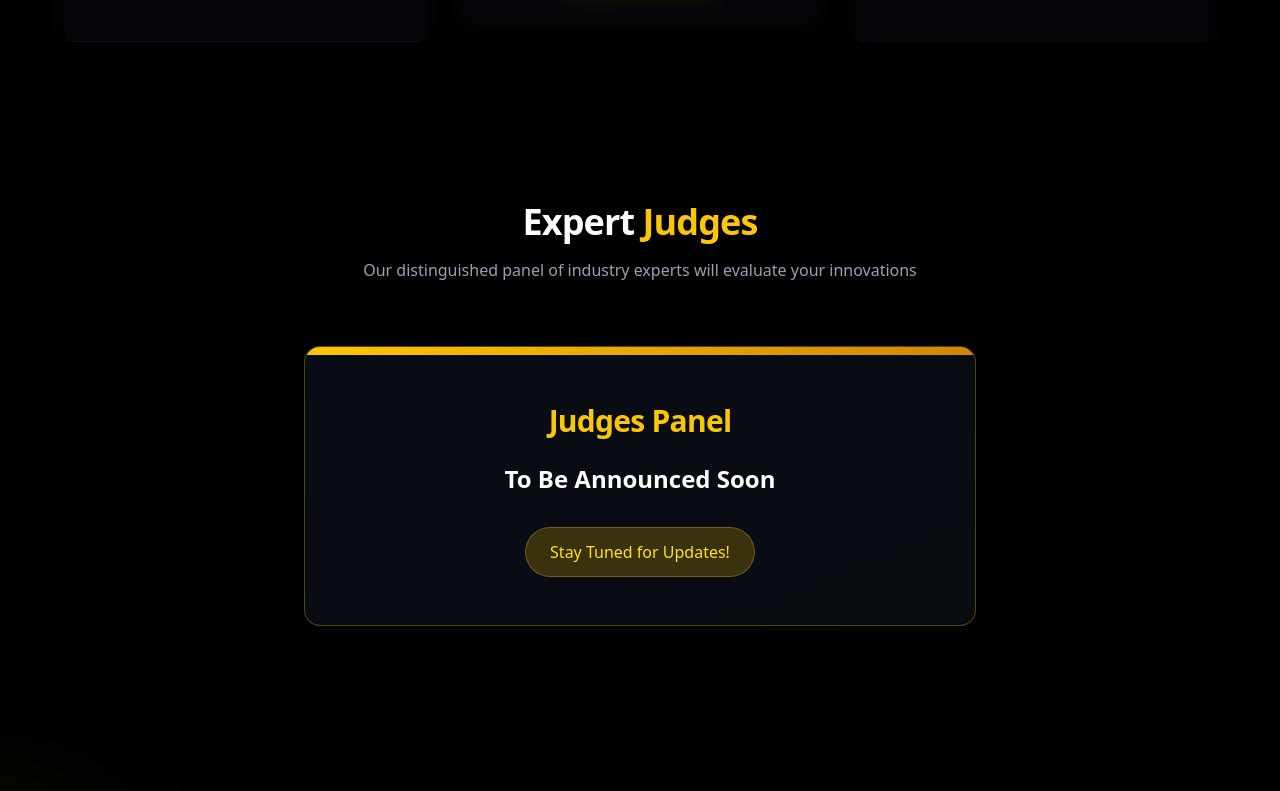
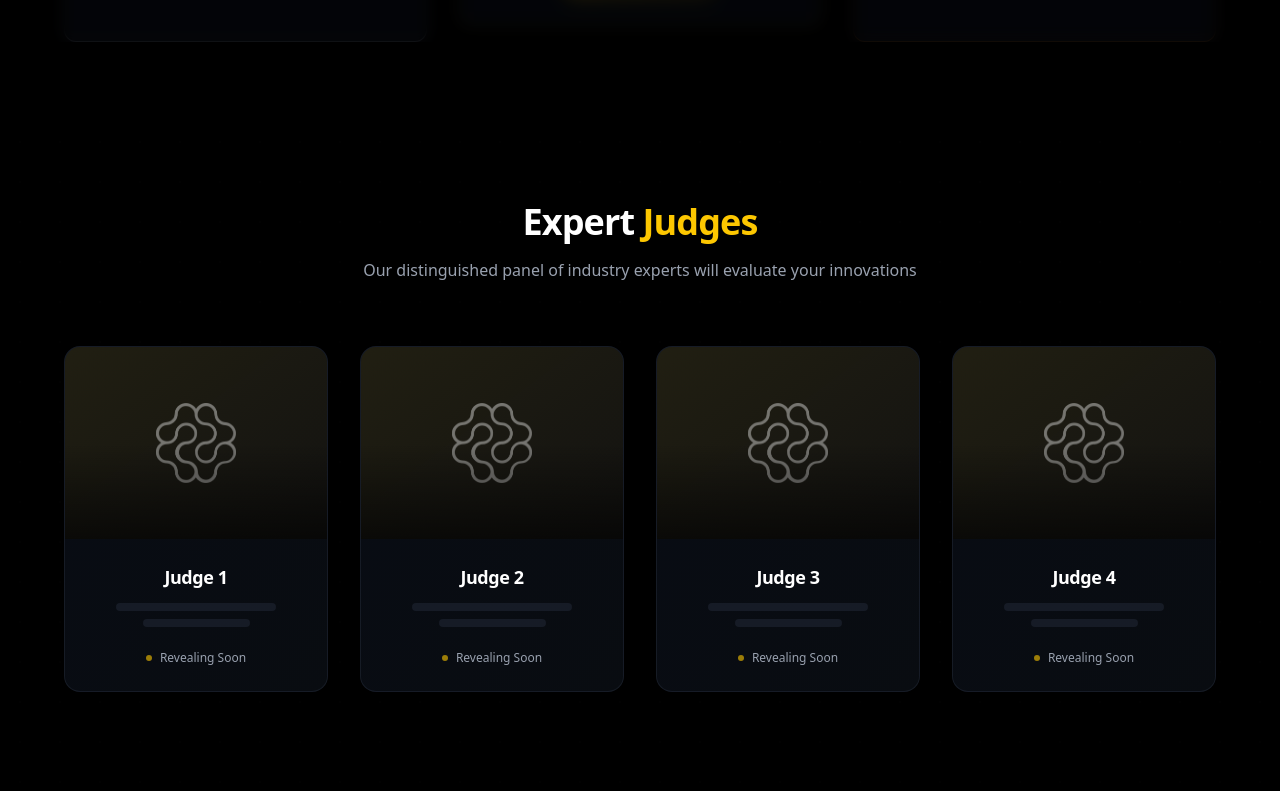
Before and after one commit to chahatkesh/openera, a Next.js app: page / in a window 1280 px wide. Shown: the part 4760-5551 px from the top of the page. Built offline with nearby package versions, Linux system fonts and the light colour scheme; a web font is replaced by a local one.

Commit message:
feat: Enhance Judges component with placeholder cards and image integration

```diff
--- a/src/components/Judges.tsx
+++ b/src/components/Judges.tsx
@@ -2,6 +2,7 @@
 
 import React from 'react';
 import { motion, Variants } from 'framer-motion';
+import Image from 'next/image';
 import SectionHeader from './SectionHeader';
 
 const Judges = () => {
@@ -11,7 +12,7 @@ const Judges = () => {
     visible: {
       opacity: 1,
       y: 0,
-      transition: { duration: 0.4, ease: "easeOut" }
+      transition: { duration: 0.2, ease: "easeOut" }
     }
   };
 
@@ -24,8 +25,64 @@ const Judges = () => {
     }
   };
 
+  // Judge placeholder data
+  const judgeSlots = Array.from({ length: 4 }, (_, index) => ({
+    id: index + 1,
+    position: `Judge ${index + 1}`
+  }));
+
+  const JudgePlaceholderCard = ({ judge }: { judge: { id: number; position: string } }) => (
+    <motion.div
+      variants={fadeIn}
+      className="group"
+      whileHover={{ scale: 1.02 }}
+      transition={{ duration: 0.3, ease: "easeOut" }}
+    >
+      <div className="relative overflow-hidden bg-gradient-to-br from-gray-900/50 to-gray-800/30 backdrop-blur-sm border border-gray-700/30 rounded-2xl hover:border-yellow-400/40 transition-all duration-500">
+
+        {/* Profile Image Area */}
+        <div className="relative h-48 overflow-hidden">
+          <div className="w-full h-full bg-gradient-to-br from-yellow-400/10 to-yellow-600/5 flex items-center justify-center">
+            <Image
+              src="/logo.png"
+              alt="OpenERA Logo"
+              width={80}
+              height={80}
+              className="object-contain opacity-40 group-hover:opacity-60 transition-opacity duration-300"
+            />
+          </div>
+
+          {/* Gradient overlay */}
+          <div className="absolute inset-0 bg-gradient-to-t from-black/60 via-transparent to-transparent"></div>
+        </div>
+
+        {/* Content Area */}
+        <div className="p-6 text-center">
+          <h3 className="text-lg font-semibold text-white mb-3 group-hover:text-yellow-300 transition-colors duration-300">
+            {judge.position}
+          </h3>
+
+          {/* Placeholder content lines */}
+          <div className="space-y-2 mb-4">
+            <div className="h-2 bg-gray-700/30 rounded-full w-3/4 mx-auto"></div>
+            <div className="h-2 bg-gray-700/30 rounded-full w-1/2 mx-auto"></div>
+          </div>
+
+          {/* Status indicator */}
+          <div className="inline-flex items-center text-xs text-gray-400">
+            <div className="w-1.5 h-1.5 bg-yellow-400 rounded-full mr-2 opacity-60"></div>
+            Revealing Soon
+          </div>
+        </div>
+      </div>
+    </motion.div>
+  );
+
   return (
-    <section id="judges" className="py-20 relative overflow-hidden">
+    <section id="judges" className="py-12 md:py-16 lg:py-20 relative overflow-hidden">
+      {/* Background patterns - subtle like other sections */}
+      <div className="absolute inset-0 bg-[radial-gradient(#ffffff02_1px,transparent_1px)] [background-size:40px_40px]"></div>
+
       <div className="container max-w-7xl mx-auto px-6 relative z-20">
         <motion.div
           initial="hidden"
@@ -41,35 +98,12 @@ const Judges = () => {
             className="mb-16"
           />
 
-          {/* Main content - Announcement */}
-          <motion.div
-            variants={fadeIn}
-            className="relative"
-          >
-            {/* Announcement Card */}
-            <div className="max-w-2xl mx-auto">
-              <div className="bg-gradient-to-br from-gray-900/50 to-gray-800/30 backdrop-blur-sm border border-yellow-400/30 rounded-2xl overflow-hidden">
-                {/* Top accent */}
-                <div className="h-2 bg-gradient-to-r from-yellow-400 to-yellow-600"></div>
-
-                <div className="p-12 text-center">
-                  {/* Main announcement */}
-                  <h3 className="text-3xl font-bold text-yellow-400 mb-6">
-                    Judges Panel
-                  </h3>
-
-                  <p className="text-2xl text-white font-semibold mb-8">
-                    To Be Announced Soon
-                  </p>
-
-                  {/* Coming soon badge */}
-                  <div className="inline-block bg-yellow-400/20 px-6 py-3 rounded-full border border-yellow-400/30">
-                    <span className="text-yellow-300 font-medium">Stay Tuned for Updates!</span>
-                  </div>
-                </div>
-              </div>
-            </div>
-          </motion.div>
+          {/* Judges grid - matching Organizers layout */}
+          <div className="grid grid-cols-1 sm:grid-cols-2 lg:grid-cols-4 gap-8 max-w-6xl mx-auto mb-16">
+            {judgeSlots.map((judge) => (
+              <JudgePlaceholderCard key={judge.id} judge={judge} />
+            ))}
+          </div>
         </motion.div>
       </div>
     </section>
```
